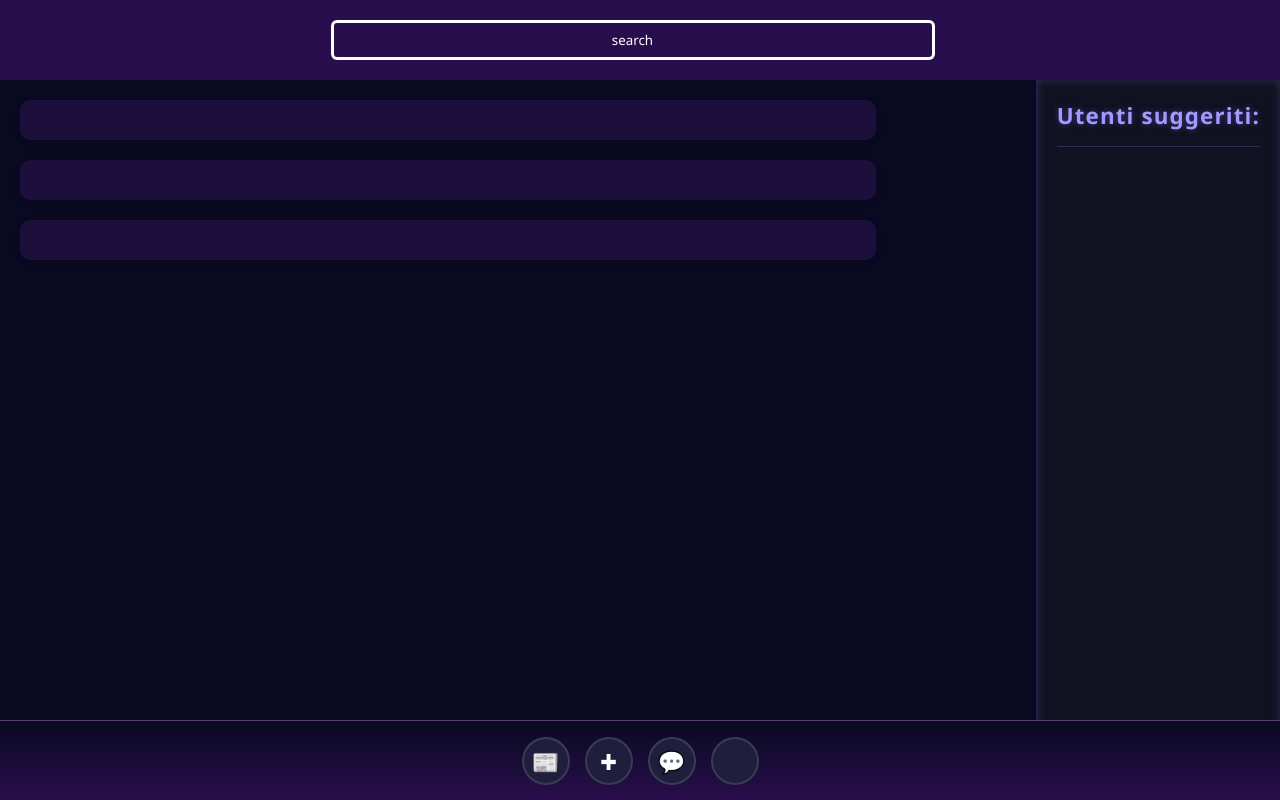
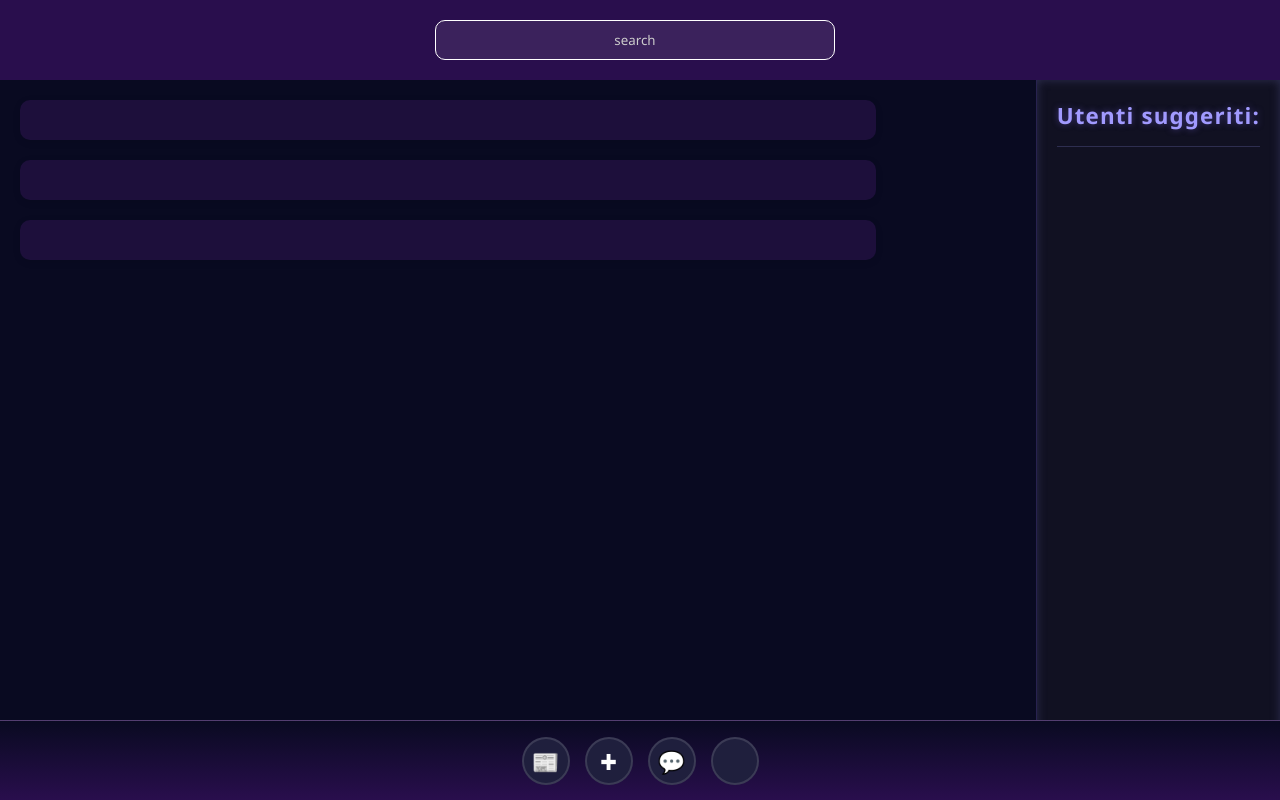
Before and after one commit to Scheli/StarTribe, a website: page frontend/html/news.html in a window 1280 px wide. Drawn offline with Linux system fonts and the light colour scheme; no server answers.

Commit message:
Update style.css

```diff
--- a/frontend/style/style.css
+++ b/frontend/style/style.css
@@ -37,23 +37,31 @@ body {
 }
 
 
-.nav-search{
-    display: flex;
-    gap: 15px;
-    justify-content: center;
+.nav-search {
+  display: flex;
+  gap: 10px;
 }
 
-.nav-search input[type="text"]{
-    padding: 8px 200px;
-    border:3px solid white;
-    background: none;
-    border-radius: 6px;
-    text-align: center;
-    color: white;
+.nav-search input[type="text"] {
+  padding: 10px 30px;
+  border: none;
+  background: #ffffff15;
+  border-radius: 10px;
+  border:1px solid white;
+  color: white;
+  width: 400px;
+  transition: 0.3s ease;
 }
 
-.nav-search input[type="text"]::placeholder{
-  color: white;
+.nav-search input[type="text"]:focus {
+  outline: none;
+  box-shadow: 0 0 10px var(--accent-color);
+  background: #ffffff25;
+}
+
+.nav-search input::placeholder {
+  color: #ccc;
+  text-align: center;
 }
 
 .container {
```
